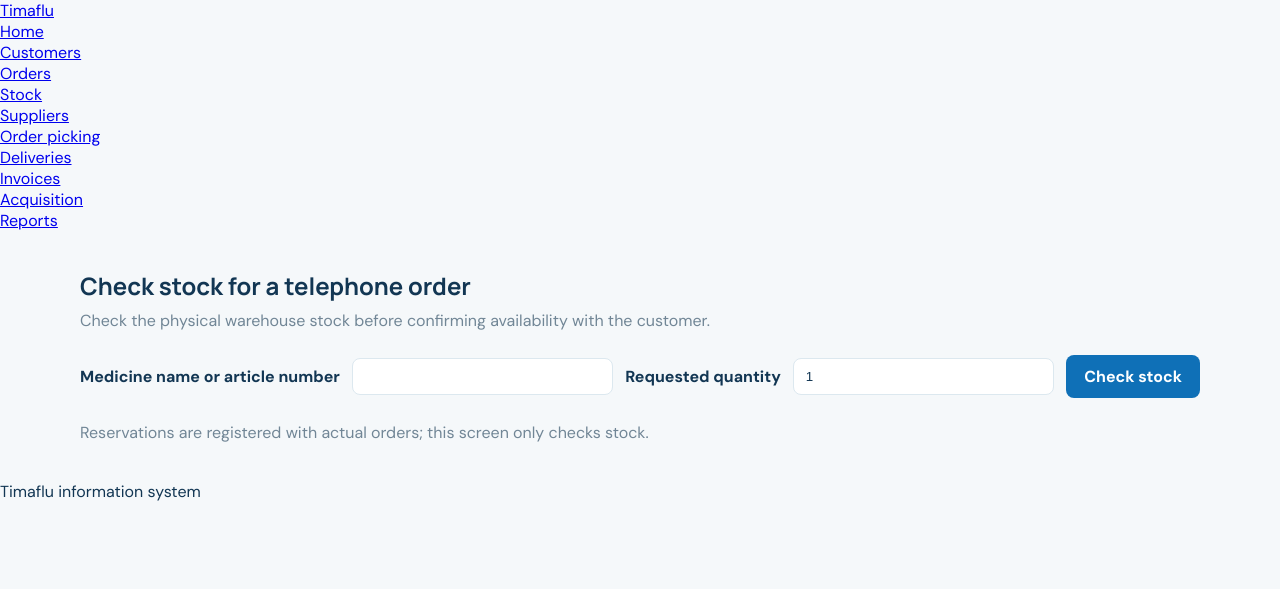
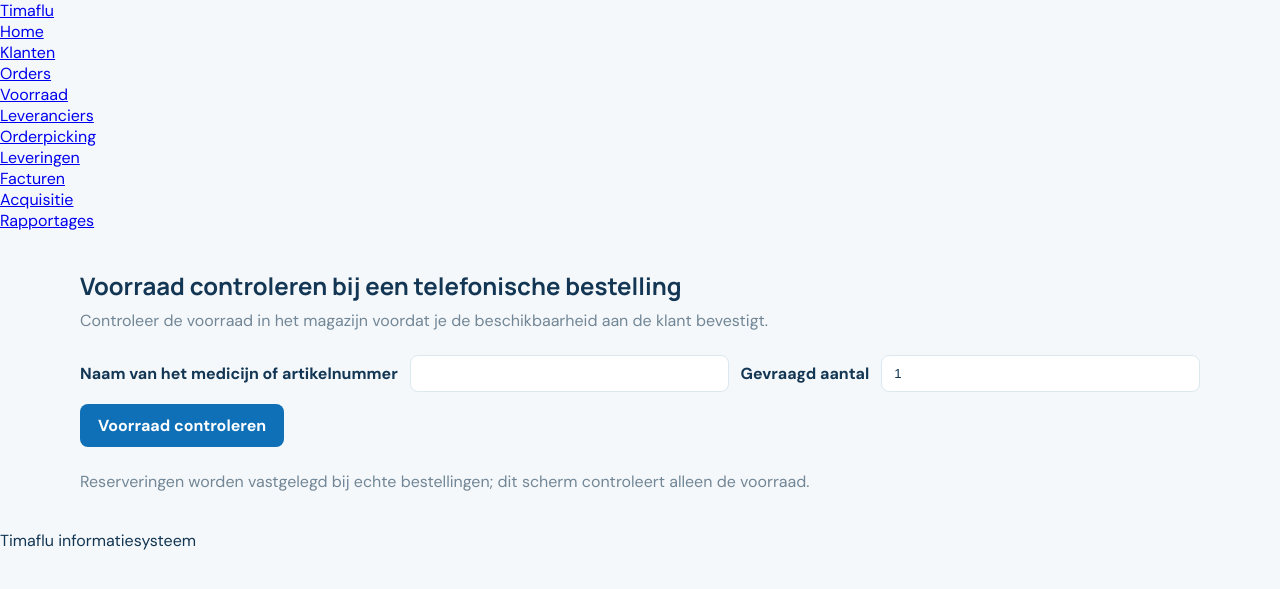
Before and after one commit to ViktorQorri/Project-Timaflu, a Flask app: page /orders in a window 1280 px wide. Shown: the top 589 px of the page. Run offline with Flask 3, Linux system fonts and the light colour scheme.

Commit message:
Translate the interface to Dutch (#102)
* Translate the menu, footer and error pages to Dutch

The interface is Dutch (DESIGN_SYSTEM.MD, section 10). Menu labels use the
terms from the case and the design system. The standard HTTP errors get a
Dutch text; a description given with abort() is kept.

Co-Authored-By: Claude Opus 5.5 <noreply@anthropic.com>

* Translate the stock, supplier and stock check screens to Dutch

The tests check the Dutch texts.

Co-Authored-By: Claude Opus 5.5 <noreply@anthropic.com>

* Translate the titles of the empty acquisition, deliveries and invoices pages

Co-Authored-By: Claude Opus 5.5 <noreply@anthropic.com>

* Translate the purchasing, reservation and stock check error messages to Dutch

These messages are shown to the user on the error page.

Co-Authored-By: Claude Opus 5.5 <noreply@anthropic.com>

---------

Co-authored-by: Claude Opus 5.5 <noreply@anthropic.com>

```diff
--- a/code/backend/app.py
+++ b/code/backend/app.py
@@ -18,6 +18,14 @@ from routes.reports import reports
 from routes.sales import sales
 
 FRONTEND = Path(__file__).resolve().parent.parent / "frontend"
+
+# Dutch texts for the standard HTTP errors, whose own descriptions are English.
+HTTP_MESSAGES = {
+    400: "Het verzoek is ongeldig.",
+    403: "Je hebt geen toegang tot deze pagina.",
+    404: "Deze pagina bestaat niet.",
+    405: "Deze actie is hier niet toegestaan.",
+}
 
 
 def create_app(config=Config):
@@ -69,17 +77,22 @@ def register_error_handlers(app):
 
     @app.errorhandler(HTTPException)
     def http_error(error):
-        return respond(error.code, error.description)
+        # Keep a description given with abort(), replace the standard English one.
+        if error.description == type(error).description:
+            message = HTTP_MESSAGES.get(error.code, "Er ging iets mis met dit verzoek.")
+        else:
+            message = error.description
+        return respond(error.code, message)
 
     @app.errorhandler(DatabaseError)
     def database_error(error):
         app.logger.error("Database error", exc_info=error)
-        return respond(503, "The database cannot be reached. Try again later.")
+        return respond(503, "De database is niet bereikbaar. Probeer het later opnieuw.")
 
     @app.errorhandler(Exception)
     def unexpected_error(error):
         app.logger.error("Unexpected error", exc_info=error)
-        return respond(500, "Something went wrong. Try again later.")
+        return respond(500, "Er ging iets mis. Probeer het later opnieuw.")
 
 
 if __name__ == "__main__":
--- a/code/backend/repositories/purchase_order_repository.py
+++ b/code/backend/repositories/purchase_order_repository.py
@@ -21,7 +21,7 @@ class PurchaseOrderRepository:
                     (supplier_id, product_id),
                 )
                 if cursor.fetchone() is None:
-                    raise DomainError("This supplier does not offer the selected product.")
+                    raise DomainError("Deze leverancier levert het gekozen product niet.")
                 cursor.execute(
                     "INSERT INTO Inkoopbestelling (leverancier_id) VALUES (%s)",
                     (supplier_id,),
--- a/code/backend/routes/purchasing.py
+++ b/code/backend/routes/purchasing.py
@@ -36,5 +36,5 @@ def record_purchase_order():
         request.form.get("product_id"),
         request.form.get("quantity"),
     )
-    flash(f"Purchasing order {order_id} recorded after supplier confirmation.", "success")
+    flash(f"Inkooporder {order_id} is vastgelegd na bevestiging door de leverancier.", "success")
     return redirect(url_for("purchasing.suppliers"))
--- a/code/backend/services/purchase_order_service.py
+++ b/code/backend/services/purchase_order_service.py
@@ -14,7 +14,7 @@ class PurchaseOrderService:
             product_id = int(product_id)
             quantity = int(quantity)
         except (ValueError, TypeError):
-            raise DomainError("Supplier, product, and quantity must be valid integers.")
+            raise DomainError("Leverancier, product en aantal moeten hele getallen zijn.")
         if min(supplier_id, product_id, quantity) <= 0:
-            raise DomainError("Supplier, product, and quantity must be positive.")
+            raise DomainError("Leverancier, product en aantal moeten groter dan 0 zijn.")
         return self.repository.create(supplier_id, product_id, quantity)
--- a/code/backend/services/reservation_service.py
+++ b/code/backend/services/reservation_service.py
@@ -11,9 +11,9 @@ class ReservationService:
         try:
             values = int(order_id), int(product_id)
         except (TypeError, ValueError) as error:
-            raise DomainError("Order and product IDs must be integers.") from error
+            raise DomainError("Order en product moeten hele getallen zijn.") from error
         if any(value < 1 for value in values):
-            raise DomainError("Order and product IDs must be positive.")
+            raise DomainError("Order en product moeten groter dan 0 zijn.")
         return values
 
     def reserve_confirmed_line(self, order_id, product_id):
--- a/code/backend/services/sales_stock_service.py
+++ b/code/backend/services/sales_stock_service.py
@@ -13,9 +13,9 @@ class SalesStockService:
         try:
             quantity = int(quantity)
         except (TypeError, ValueError) as error:
-            raise DomainError("Requested quantity must be a positive whole number.") from error
+            raise DomainError("Het gevraagde aantal moet een heel getal groter dan 0 zijn.") from error
         if quantity < 1:
-            raise DomainError("Requested quantity must be a positive whole number.")
+            raise DomainError("Het gevraagde aantal moet een heel getal groter dan 0 zijn.")
         rows = self.repository.find_products(query)
         return [
             {**item, "voldoende": item["beschikbaar"] >= quantity}
--- a/code/backend/test_sales_stock.py
+++ b/code/backend/test_sales_stock.py
@@ -58,7 +58,7 @@ class StockCheckTests(TestCase):
             with patch("routes.sales.get_connection", return_value=Connection(self.rows)):
                 response = client.get("/orders?q=Medication&quantity=4")
                 self.assertEqual(response.status_code, 200)
-                self.assertIn(b"Insufficient stock", response.data)
-                self.assertIn(b"Reserved", response.data)
+                self.assertIn(b"Onvoldoende voorraad", response.data)
+                self.assertIn(b"Gereserveerd", response.data)
             response = client.get("/orders")
             self.assertEqual(response.status_code, 200)
--- a/code/backend/test_stock_shortages.py
+++ b/code/backend/test_stock_shortages.py
@@ -74,4 +74,4 @@ class StockShortageTests(TestCase):
             with patch("routes.purchasing.get_connection", return_value=FakeConnection([])):
                 response = client.get("/stock")
                 self.assertEqual(response.status_code, 200)
-                self.assertIn(b"No stock shortages", response.data)
+                self.assertIn(b"Geen voorraadtekorten", response.data)
--- a/code/backend/test_supplier_lookup.py
+++ b/code/backend/test_supplier_lookup.py
@@ -63,4 +63,4 @@ class SupplierLookupTests(TestCase):
             with patch("routes.purchasing.get_connection", return_value=Connection([])):
                 response = client.get("/suppliers?product=Unknown")
                 self.assertEqual(response.status_code, 200)
-                self.assertIn(b"No suppliers found", response.data)
+                self.assertIn(b"Geen leveranciers gevonden", response.data)
--- a/code/frontend/templates/acquisition.html
+++ b/code/frontend/templates/acquisition.html
@@ -1,7 +1,7 @@
 {% extends "base.html" %}
 
-{% block title %}Acquisition{% endblock %}
+{% block title %}Acquisitie{% endblock %}
 
 {% block content %}
-  <h1>Acquisition</h1>
+  <h1>Acquisitie</h1>
 {% endblock %}
--- a/code/frontend/templates/base.html
+++ b/code/frontend/templates/base.html
@@ -1,5 +1,5 @@
 <!doctype html>
-<html lang="en">
+<html lang="nl">
 <head>
   <meta charset="utf-8">
   <meta name="viewport" content="width=device-width, initial-scale=1">
@@ -19,15 +19,15 @@
       <ul>
         {% for endpoint, label in [
           ('home.index', 'Home'),
-          ('sales.customers', 'Customers'),
+          ('sales.customers', 'Klanten'),
           ('sales.orders', 'Orders'),
-          ('purchasing.stock', 'Stock'),
-          ('purchasing.suppliers', 'Suppliers'),
-          ('order_picking.index', 'Order picking'),
-          ('distribution.deliveries', 'Deliveries'),
-          ('administration.invoices', 'Invoices'),
-          ('acquisition.index', 'Acquisition'),
-          ('reports.index', 'Reports'),
+          ('purchasing.stock', 'Voorraad'),
+          ('purchasing.suppliers', 'Leveranciers'),
+          ('order_picking.index', 'Orderpicking'),
+          ('distribution.deliveries', 'Leveringen'),
+          ('administration.invoices', 'Facturen'),
+          ('acquisition.index', 'Acquisitie'),
+          ('reports.index', 'Rapportages'),
         ] %}
           <li><a href="{{ url_for(endpoint) }}"{% if request.endpoint == endpoint %} aria-current="page"{% endif %}>{{ label }}</a></li>
         {% endfor %}
@@ -45,6 +45,6 @@
     {% block content %}{% endblock %}
   </main>
 
-  <footer class="site-footer">Timaflu information system</footer>
+  <footer class="site-footer">Timaflu informatiesysteem</footer>
 </body>
 </html>
--- a/code/frontend/templates/deliveries.html
+++ b/code/frontend/templates/deliveries.html
@@ -1,7 +1,7 @@
 {% extends "base.html" %}
 
-{% block title %}Deliveries{% endblock %}
+{% block title %}Leveringen{% endblock %}
 
 {% block content %}
-  <h1>Deliveries</h1>
+  <h1>Leveringen</h1>
 {% endblock %}
--- a/code/frontend/templates/error.html
+++ b/code/frontend/templates/error.html
@@ -1,9 +1,9 @@
 {% extends "base.html" %}
 
-{% block title %}Error {{ status }}{% endblock %}
+{% block title %}Fout {{ status }}{% endblock %}
 
 {% block content %}
-  <h1>Error {{ status }}</h1>
+  <h1>Fout {{ status }}</h1>
   <p>{{ message }}</p>
-  <p><a href="{{ url_for('home.index') }}">Back to home</a></p>
+  <p><a href="{{ url_for('home.index') }}">Terug naar home</a></p>
 {% endblock %}
--- a/code/frontend/templates/invoices.html
+++ b/code/frontend/templates/invoices.html
@@ -1,7 +1,7 @@
 {% extends "base.html" %}
 
-{% block title %}Invoices{% endblock %}
+{% block title %}Facturen{% endblock %}
 
 {% block content %}
-  <h1>Invoices</h1>
+  <h1>Facturen</h1>
 {% endblock %}
--- a/code/frontend/templates/orders.html
+++ b/code/frontend/templates/orders.html
@@ -1,36 +1,36 @@
 {% extends "base.html" %}
-{% block title %}Check stock for an order{% endblock %}
+{% block title %}Voorraad controleren{% endblock %}
 {% block content %}
 <section class="stock-dashboard" aria-labelledby="sales-stock-title">
-  <h1 id="sales-stock-title">Check stock for a telephone order</h1>
-  <p class="stock-dashboard__subtitle">Check the physical warehouse stock before confirming availability with the customer.</p>
+  <h1 id="sales-stock-title">Voorraad controleren bij een telefonische bestelling</h1>
+  <p class="stock-dashboard__subtitle">Controleer de voorraad in het magazijn voordat je de beschikbaarheid aan de klant bevestigt.</p>
   <form method="get" action="{{ url_for('sales.orders') }}" class="supplier-lookup">
-    <label for="medicine-query">Medicine name or article number</label>
+    <label for="medicine-query">Naam van het medicijn of artikelnummer</label>
     <input id="medicine-query" name="q" value="{{ query }}" maxlength="100" required>
-    <label for="quantity">Requested quantity</label>
+    <label for="quantity">Gevraagd aantal</label>
     <input id="quantity" name="quantity" type="number" min="1" step="1" value="{{ quantity }}" required>
-    <button type="submit">Check stock</button>
+    <button type="submit">Voorraad controleren</button>
   </form>
   {% if query %}
     {% if products %}
       <div class="stock-dashboard__table-wrap">
         <table class="stock-dashboard__table">
-          <caption>Physical stock minus reservations linked to existing orders</caption>
-          <thead><tr><th scope="col">Medicine</th><th scope="col">Article number</th><th scope="col" class="stock-dashboard__number">Physical stock</th><th scope="col" class="stock-dashboard__number">Reserved</th><th scope="col" class="stock-dashboard__number">Available</th><th scope="col">Can supply requested quantity?</th></tr></thead>
+          <caption>Voorraad in het magazijn min de reserveringen voor bestaande bestellingen</caption>
+          <thead><tr><th scope="col">Medicijn</th><th scope="col">Artikelnummer</th><th scope="col" class="stock-dashboard__number">Voorraad</th><th scope="col" class="stock-dashboard__number">Gereserveerd</th><th scope="col" class="stock-dashboard__number">Beschikbaar</th><th scope="col">Gevraagd aantal leverbaar?</th></tr></thead>
           <tbody>
             {% for item in products %}
               <tr><th scope="row">{{ item.productnaam }}</th><td>{{ item.artikelnummer }}</td><td class="stock-dashboard__number">{{ item.voorraad }}</td><td class="stock-dashboard__number">{{ item.gereserveerd }}</td><td class="stock-dashboard__number">{{ item.beschikbaar }}</td><td>
-                {% if item.voldoende %}<span class="stock-dashboard__available">Sufficient stock</span>
-                {% else %}<span class="stock-dashboard__shortage">Insufficient stock</span>{% endif %}
+                {% if item.voldoende %}<span class="stock-dashboard__available">Voldoende voorraad</span>
+                {% else %}<span class="stock-dashboard__shortage">Onvoldoende voorraad</span>{% endif %}
               </td></tr>
             {% endfor %}
           </tbody>
         </table>
       </div>
     {% else %}
-      <p role="status">No matching medicine found.</p>
+      <p role="status">Geen medicijn gevonden.</p>
     {% endif %}
   {% endif %}
-  <p class="stock-dashboard__subtitle">Reservations are registered with actual orders; this screen only checks stock.</p>
+  <p class="stock-dashboard__subtitle">Reserveringen worden vastgelegd bij echte bestellingen; dit scherm controleert alleen de voorraad.</p>
 </section>
 {% endblock %}
```
Also changed, not shown: code/backend/repositories/reservation_repository.py (+5 -5 lines), code/frontend/templates/stock.html (+13 -13 lines), code/frontend/templates/suppliers.html (+12 -12 lines).
